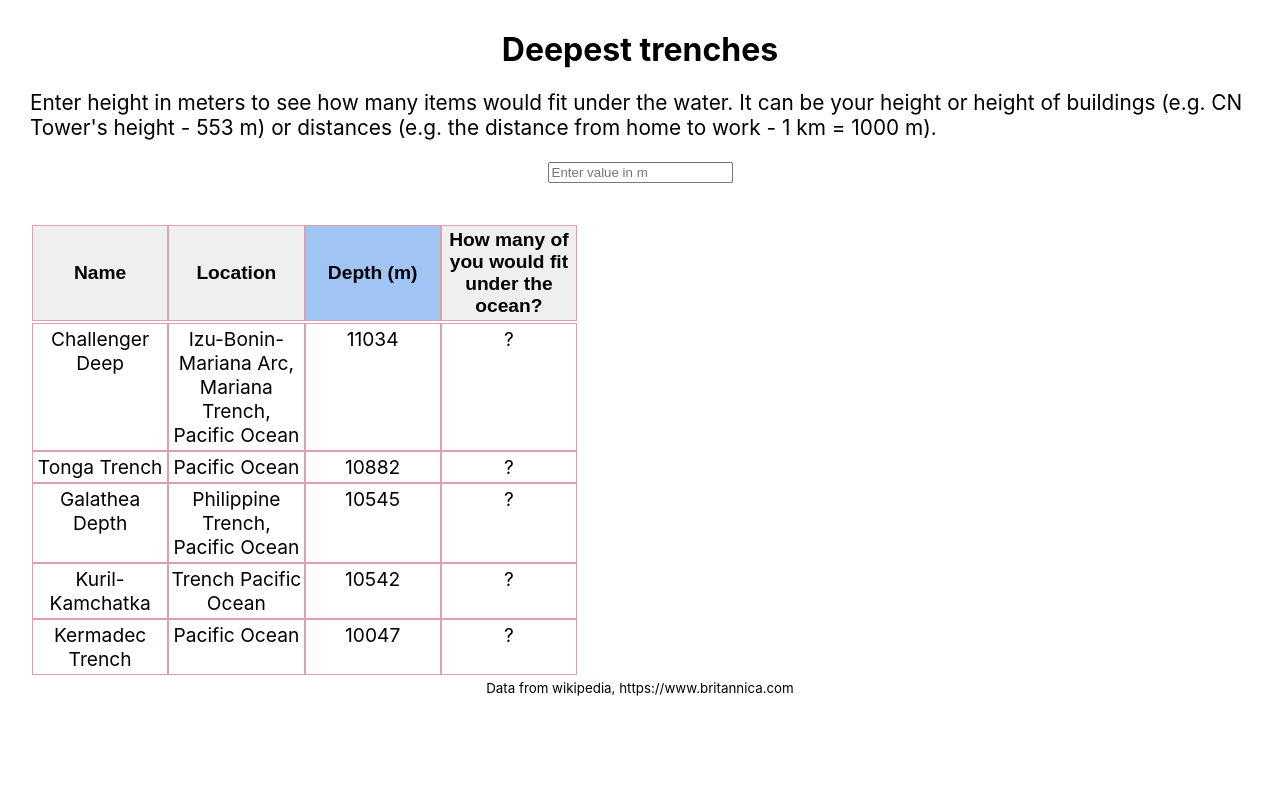
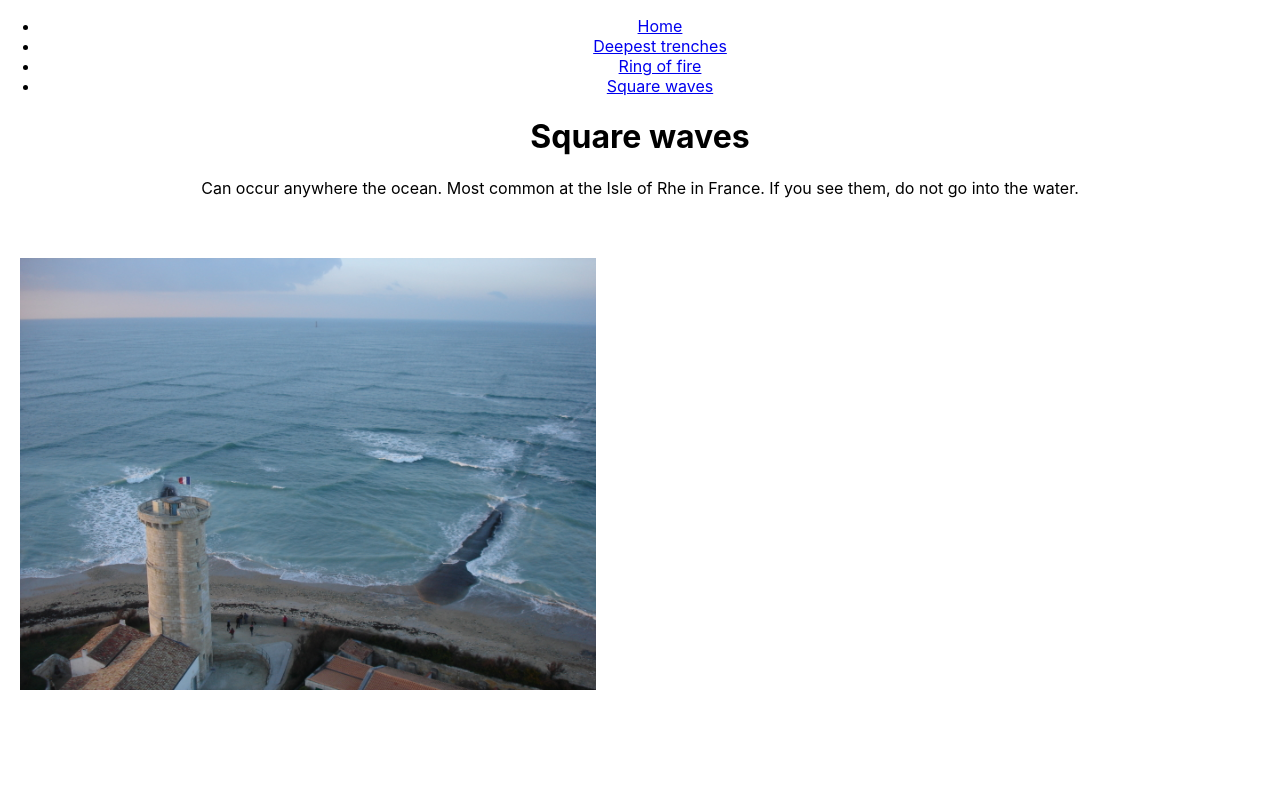
Before and after one commit to viktorija8902/components-shop, a React (Create React App) app: page /square-waves in a window 1280 px wide. Shown: the top 800 px of the page. Built offline with nearby package versions, Linux system fonts and the light colour scheme.

Commit message:
Add content about Ring of Fire and square waves

```diff
--- a/package.json
+++ b/package.json
@@ -10,6 +10,7 @@
     "node-sass": "^4.12.0",
     "react": "^16.9.0",
     "react-dom": "^16.9.0",
+    "react-router-dom": "^5.1.2",
     "react-scripts": "3.1.1",
     "typescript": "3.6.2"
   },
--- a/src/App.tsx
+++ b/src/App.tsx
@@ -1,13 +1,51 @@
 import * as React from "react";
+import { BrowserRouter as Router, Switch, Route, Link } from "react-router-dom";
+
 import "./App.scss";
-import { MainPage } from "./components/MainPage";
-// import { SquareWaves } from "./components/SquareWaves/index";
+import Home from "./components/Home";
+import Trenches from "./components/Trenches/Trenches";
+import SquareWaves from "./components/SquareWaves/index";
+import RingOfFire from "./components/RingOfFire/index";
 
 const App: React.FC = () => {
   return (
     <div className="App">
-      <MainPage />
-      {/* <SquareWaves /> */}
+      <Router>
+        <div>
+          <ul>
+            <li>
+              <Link to="/home">Home</Link>
+            </li>
+            <li>
+              <Link to="/trenches">Deepest trenches</Link>
+            </li>
+            <li>
+              <Link to="/ring-of-fire">Ring of fire</Link>
+            </li>
+            <li>
+              <Link to="/square-waves">Square waves</Link>
+            </li>
+          </ul>
+
+          <Switch>
+            <Route path="/home">
+              <Home />
+            </Route>
+            <Route path="/trenches">
+              <Trenches />
+            </Route>
+            <Route path="/ring-of-fire">
+              <RingOfFire />
+            </Route>
+            <Route path="/square-waves">
+              <SquareWaves />
+            </Route>
+            {/* <Route path="*">
+            <NotFound />
+          </Route> */}
+          </Switch>
+        </div>
+      </Router>
     </div>
   );
 };
--- /dev/null
+++ b/src/components/Common/LibraryWindow/index.js
@@ -0,0 +1,13 @@
+import React, { Fragment } from "react";
+//import styled, { withTheme } from '.scss'
+import Gallery from "./../Gallery/Gallery";
+
+const LibraryWindow = ({ title, text, images }) => (
+  <Fragment>
+    <h1>{title}</h1>
+    <p>{text}</p>
+    {images && <Gallery images={images} />}
+  </Fragment>
+);
+
+export default LibraryWindow;
--- /dev/null
+++ b/src/components/Home/index.js
@@ -0,0 +1,15 @@
+import React, { Fragment } from "react";
+import LibraryWindow from "./../Common/LibraryWindow";
+
+const Home = () => {
+  const text = (
+    <Fragment>
+      <p>Click on the menu items to get some facts about ocean.</p>
+      <small>Content creation in progress.</small>
+    </Fragment>
+  );
+
+  return <LibraryWindow title="Welcome!" text={text} />;
+};
+
+export default Home;
--- /dev/null
+++ b/src/components/RingOfFire/data.js
@@ -0,0 +1,6 @@
+export const ringOfFireImages = [
+  {
+    src: "/images/ringOfFire/ringOfFire.png",
+    alt: "Map shows The Ring Of Fire.",
+  },
+];
--- /dev/null
+++ b/src/components/RingOfFire/index.js
@@ -0,0 +1,13 @@
+import React from "react";
+import LibraryWindow from "./../Common/LibraryWindow/index";
+import { ringOfFireImages } from "./data";
+
+const RingOfFire = () => (
+  <LibraryWindow
+    title="Ring of Fire"
+    text={`Areas where most earthquakes happen. In these areas ocean is the deepest. See Trenches section.`}
+    images={ringOfFireImages}
+  />
+);
+
+export default RingOfFire;
--- /dev/null
+++ b/src/components/SquareWaves/data.js
@@ -0,0 +1,7 @@
+export const squareWavesImages = [
+  {
+    src: "/images/squareWaves/square_waves.jpeg",
+    alt: "Square waves in Île de Ré",
+  },
+  { src: "/images/squareWaves/ile_de_re.png", alt: "Map of Île de Ré" },
+];
--- /dev/null
+++ b/src/components/SquareWaves/index.js
@@ -0,0 +1,15 @@
+import React, { Fragment, useState, useEffect } from "react";
+import LibraryWindow from "./../Common/LibraryWindow/index";
+import { squareWavesImages } from "./data";
+
+const SquareWaves = () => (
+  <LibraryWindow
+    title="Square waves"
+    text={`Can occur anywhere the ocean.
+      Most common at the Isle of Rhe in France.
+      If you see them, do not go into the water.`}
+    images={squareWavesImages}
+  />
+);
+
+export default SquareWaves;
```
Also changed, not shown: public/images/ringOfFire/ringOfFire.png (added), 1 other file (tests, documents, lock files or other folders).
